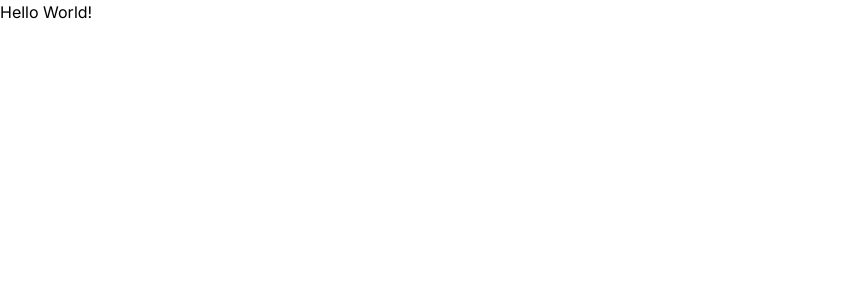
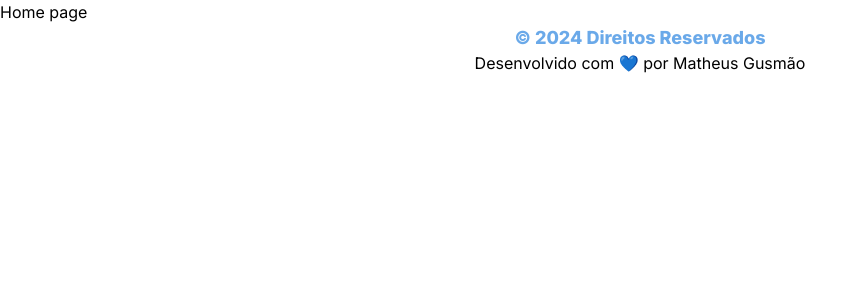
Before and after one commit to gusmaomatheus/listify-frontend, a React (Create React App) app: page / in a window 1280 px wide. Shown: the top 300 px of the page, without its empty margins (0-867 px from the left). Built offline with nearby package versions, Linux system fonts and the light colour scheme.

Commit message:
feat: set up routing with react-router
All application routes will be stored in the App.js file that is
rendered by index.js.

```diff
--- a/src/App.js
+++ b/src/App.js
@@ -1,3 +1,14 @@
+import { BrowserRouter, Route, Routes } from "react-router-dom";
+import Footer from "./components/Footer";
+import Home from "./pages/Home";
+
 export default function App() {
-    return <p>Hello World!</p>;
+    return (
+        <BrowserRouter>
+            <Routes>
+                <Route path="/" element={<Home />}></Route>
+            </Routes>
+            <Footer />
+        </BrowserRouter>
+    );
 }
```
